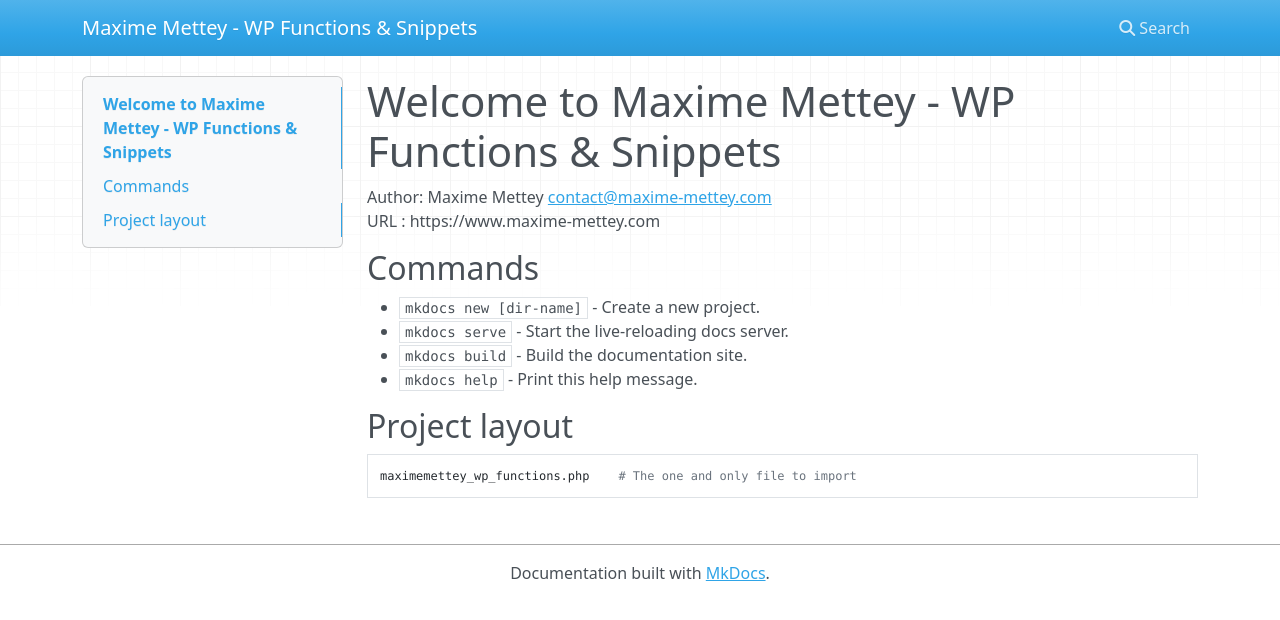
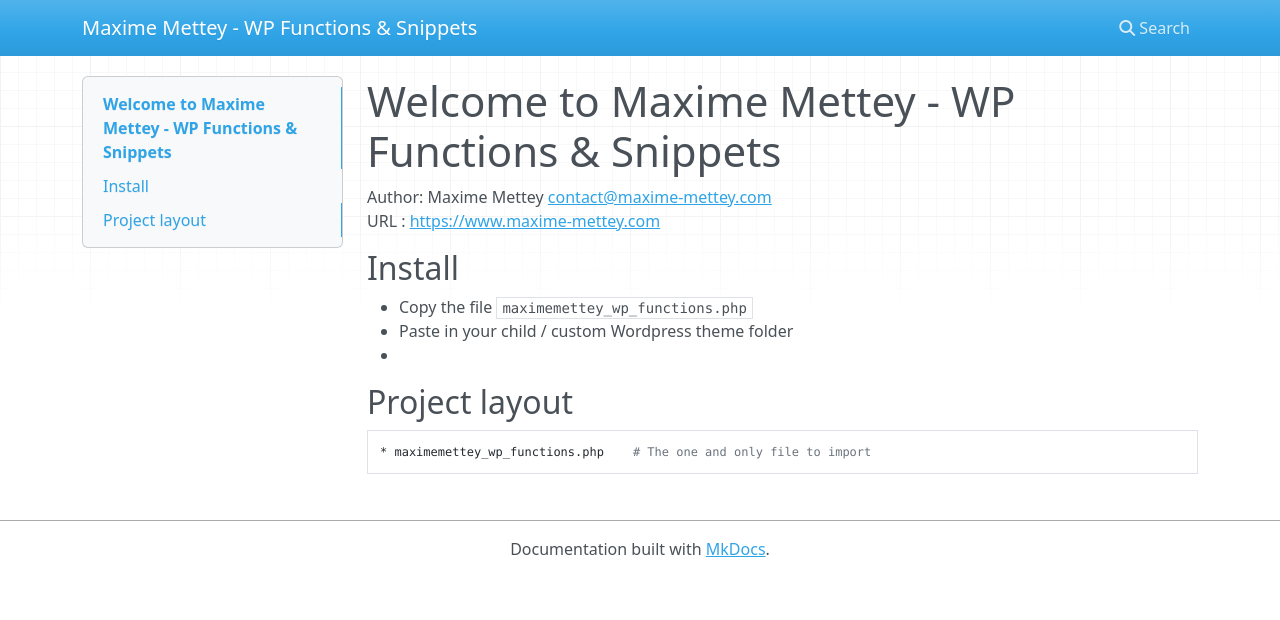
Before and after one commit to MaximeMettey/MaximeMettey-WP-Functions, an MkDocs documentation site: the page built from docs/index.md, in a window 1280 px wide. Shown: the top 620 px of the page. Built offline with MkDocs 1.6.1, drawn with Linux system fonts in a browser that asks for light colours; nearby versions of some CDN libraries.

Commit message:
Update index.md

```diff
--- a/docs/index.md
+++ b/docs/index.md
@@ -1,15 +1,14 @@
 # Welcome to Maxime Mettey - WP Functions & Snippets
 
 Author: Maxime Mettey <contact@maxime-mettey.com>
-URL : https://www.maxime-mettey.com
+URL : [https://www.maxime-mettey.com](https://www.maxime-mettey.com)
 
-## Commands
+## Install
 
-* `mkdocs new [dir-name]` - Create a new project.
-* `mkdocs serve` - Start the live-reloading docs server.
-* `mkdocs build` - Build the documentation site.
-* `mkdocs help` - Print this help message.
+* Copy the file `maximemettey_wp_functions.php`
+* Paste in your child / custom Wordpress theme folder
+*
 
 ## Project layout
 
-    maximemettey_wp_functions.php    # The one and only file to import
+    * maximemettey_wp_functions.php    # The one and only file to import
```
